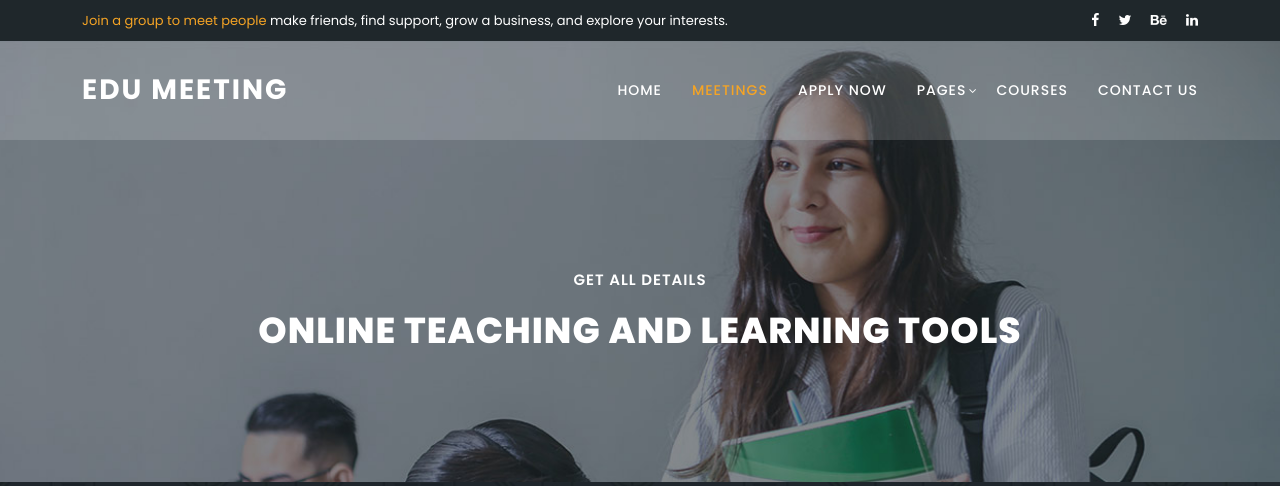
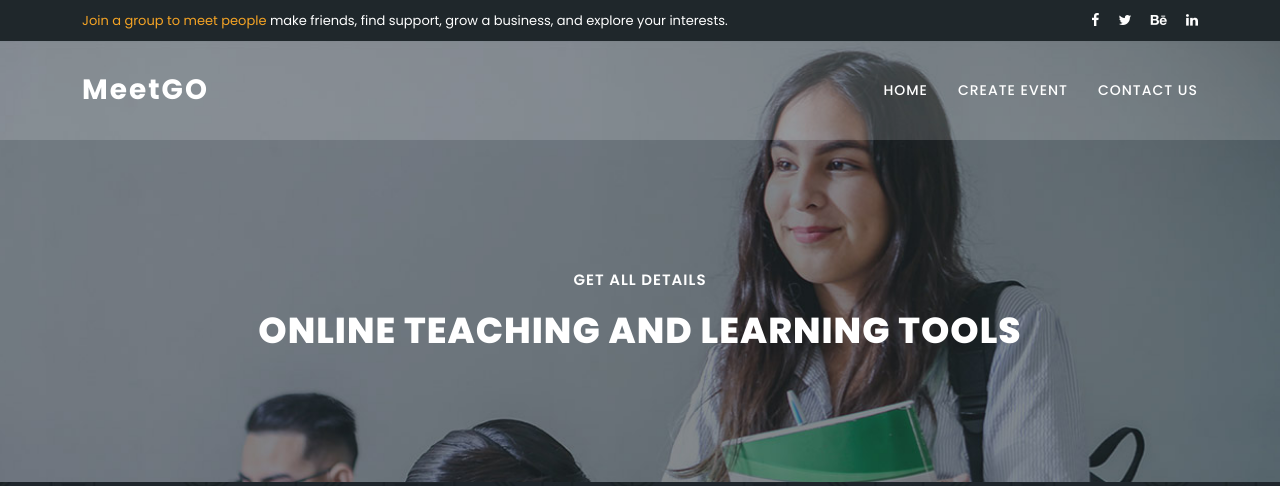
Before and after one commit to AliYmn/MeetGO, a Django app: page /details/ in a window 1280 px wide. Shown: the top 486 px of the page. Run offline with Django 3.2, Linux system fonts and the light colour scheme; some libraries are stand-ins or nearby versions.

Commit message:
details edited.

```diff
--- a/templates/details.html
+++ b/templates/details.html
@@ -58,24 +58,15 @@
               <div class="col-12">
                   <nav class="main-nav">
                       <!-- ***** Logo Start ***** -->
-                      <a href="index.html" class="logo">
-                          Edu Meeting
+                      <a style="text-transform:none;" href="/" class="logo">
+                          MeetGO
                       </a>
                       <!-- ***** Logo End ***** -->
                       <!-- ***** Menu Start ***** -->
                       <ul class="nav">
-                          <li><a href="index.html">Home</a></li>
-                          <li><a href="meetings.html" class="active">Meetings</a></li>
-                          <li><a href="index.html">Apply Now</a></li>
-                          <li class="has-sub">
-                              <a href="javascript:void(0)">Pages</a>
-                              <ul class="sub-menu">
-                                  <li><a href="meetings.html">Upcoming Meetings</a></li>
-                                  <li><a href="/details">Meeting Details</a></li>
-                              </ul>
-                          </li>
-                          <li><a href="index.html">Courses</a></li>
-                          <li><a href="index.html">Contact Us</a></li>
+                          <li><a href="/">Home</a></li>
+                          <li><a href="/create">Create Event</a></li>
+                          <li><a href="/#contac">Contact Us</a></li>
                       </ul>
                       <a class='menu-trigger'>
                           <span>Menu</span>
@@ -159,7 +150,7 @@
             </div>
             <div class="col-lg-12">
               <div class="main-button-red">
-                <a href="meetings.html">Back To Meetings List</a>
+                <a href="/">Back To Meetings List</a>
               </div>
             </div>
           </div>
```
